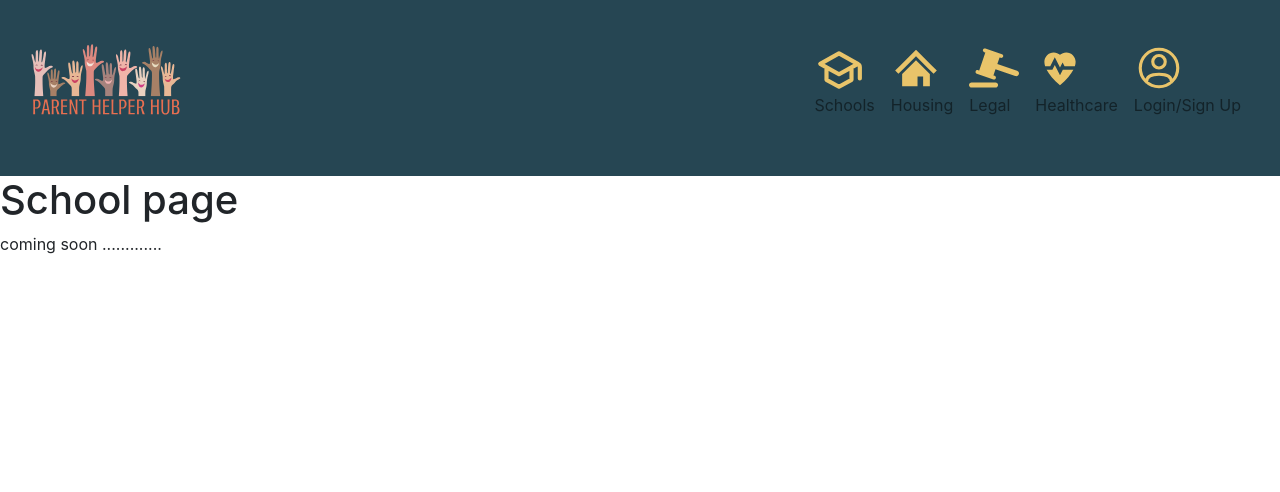
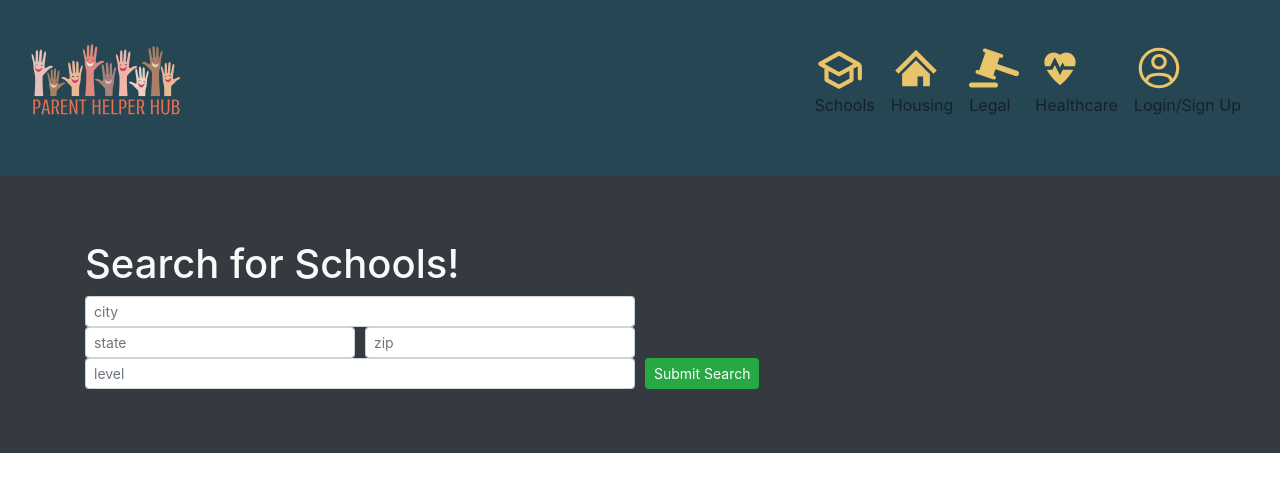
Before and after one commit to cmarielorber/parent-helper-hub, a React (Create React App) app in the folder client/: page /schools in a window 1280 px wide. Shown: the top 492 px of the page. Built offline with nearby package versions, Linux system fonts and the light colour scheme; no server answers.

Commit message:
build the search form for inputing the searching criteria for schools

```diff
--- a/client/src/pages/Schools.js
+++ b/client/src/pages/Schools.js
@@ -1,9 +1,11 @@
-import React, {useEffect} from 'react';
+import React, {useEffect, useState} from 'react';
+import { Jumbotron, Container, Form, Col, Button } from 'react-bootstrap';
 
 function Schools() {
+    const [formState, setFormState] = useState({ searchCity: '', searchState: '', searchZip: '', searchLevel: '' });
 
     useEffect(() => {
-        let apiURL = `https://api.schooldigger.com/v2.0/schools`;
+        let apiURL=`https://api.schooldigger.com/v2.0/schools`;
             apiURL+=`?st=CA`;
             apiURL+=`&city=San%20Diego`;
             apiURL+=`&zip=92130`;
@@ -12,18 +14,93 @@ function Schools() {
             apiURL+=`&appKey=${process.env.REACT_APP_API_KEY}`;
         console.log(apiURL);
 
-        fetch(apiURL, { mode: 'no-cors'})
-        .then((response) => response.json())
-        .then((data) => console.log(data))
-        .catch((err) => console.error(err));
+        // fetch(apiURL, { mode: 'no-cors'})
+        // .then((response) => {
+        //     console.log("***********response", response);
+        //     response.json()
+        // })
+        // .then((data) => {
+        //     console.log("***********data", data);
+        //     console.log(data)
+        // })
+        // .catch((err) => console.error(err));
 
     }, []);
 
+    const handleFormSubmit = async (event) => {
+        event.preventDefault();
+    };
+
+    const handleChange = (event) => {
+        const { name, value } = event.target;
+        setFormState({
+          ...formState,
+          [name]: value,
+        });
+    };
+
     return (
-        <div>
-            <h1>School page</h1>
-            <p>coming soon .............</p>
-        </div>
+        <Jumbotron fluid className='text-light bg-dark'>
+        <Container>
+          <h1>Search for Schools!</h1>
+          <Form onSubmit={handleFormSubmit}>
+            <Form.Row>
+              <Col xs={12} md={6}>
+                <Form.Control
+                  name='searchCity'
+                  value={formState.searchCity}
+                  onChange={handleChange}
+                  type='text'
+                  size='sm'
+                  placeholder='city'
+                />
+              </Col>
+
+            </Form.Row>
+            <Form.Row>
+              <Col xs={12} md={3}>
+              <Form.Control
+                  name='searchState'
+                  value={formState.searchState}
+                  onChange={handleChange}
+                  type='text'
+                  size='sm'
+                  placeholder='state'
+                />
+
+              </Col>
+              <Col xs={12} md={3}>
+                <Form.Control
+                  name='searchZip'
+                  value={formState.searchZip}
+                  onChange={handleChange}
+                  type='text'
+                  size='sm'
+                  placeholder='zip'
+                  />
+              </Col>
+            </Form.Row>
+
+            <Form.Row>
+            <Col xs={12} md={6}>
+                <Form.Control
+                  name='searchLevel'
+                  value={formState.searchLevel}
+                  onChange={handleChange}
+                  type='text'
+                  size='sm'
+                  placeholder='level'
+                />
+              </Col>
+              <Col xs={12} md={4}>
+                <Button type='submit' variant='success' size='sm'>
+                  Submit Search
+                </Button>
+              </Col>
+            </Form.Row>
+          </Form>
+        </Container>
+      </Jumbotron>
     )
 }
 
```
